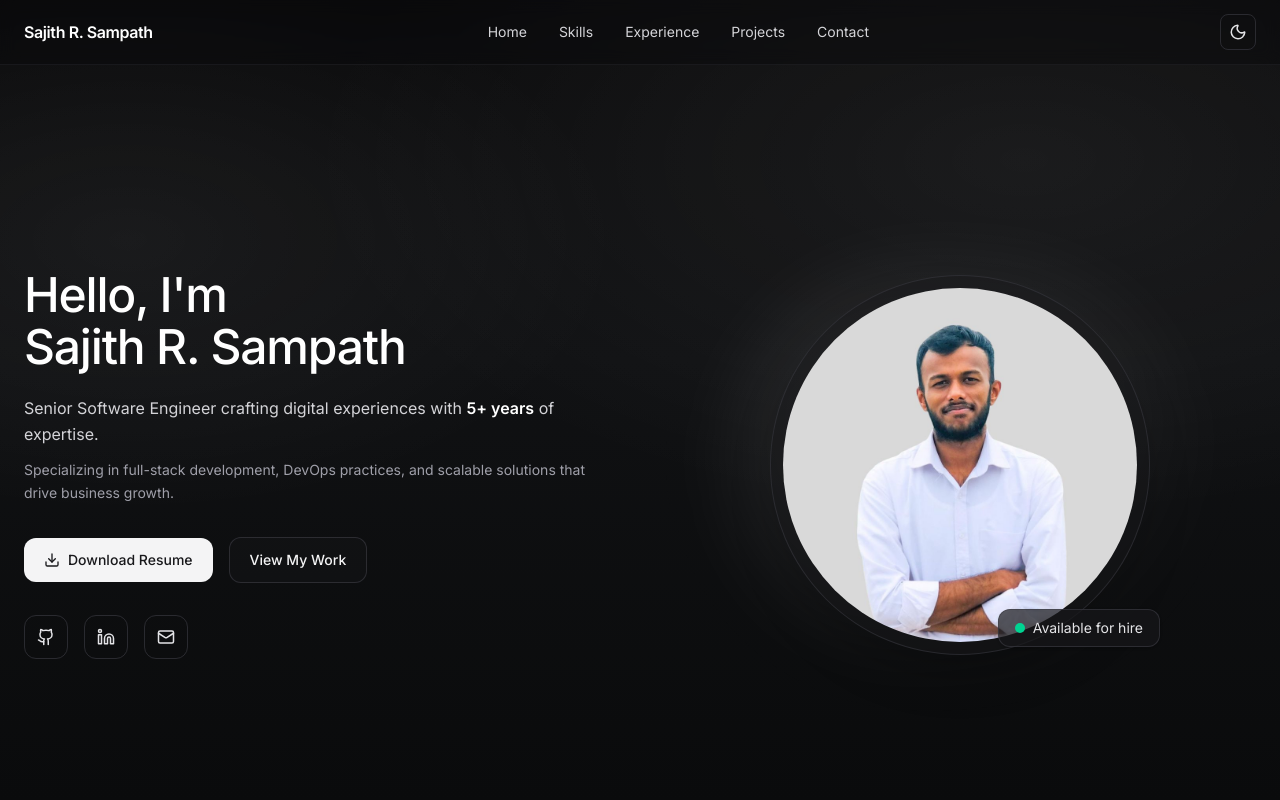
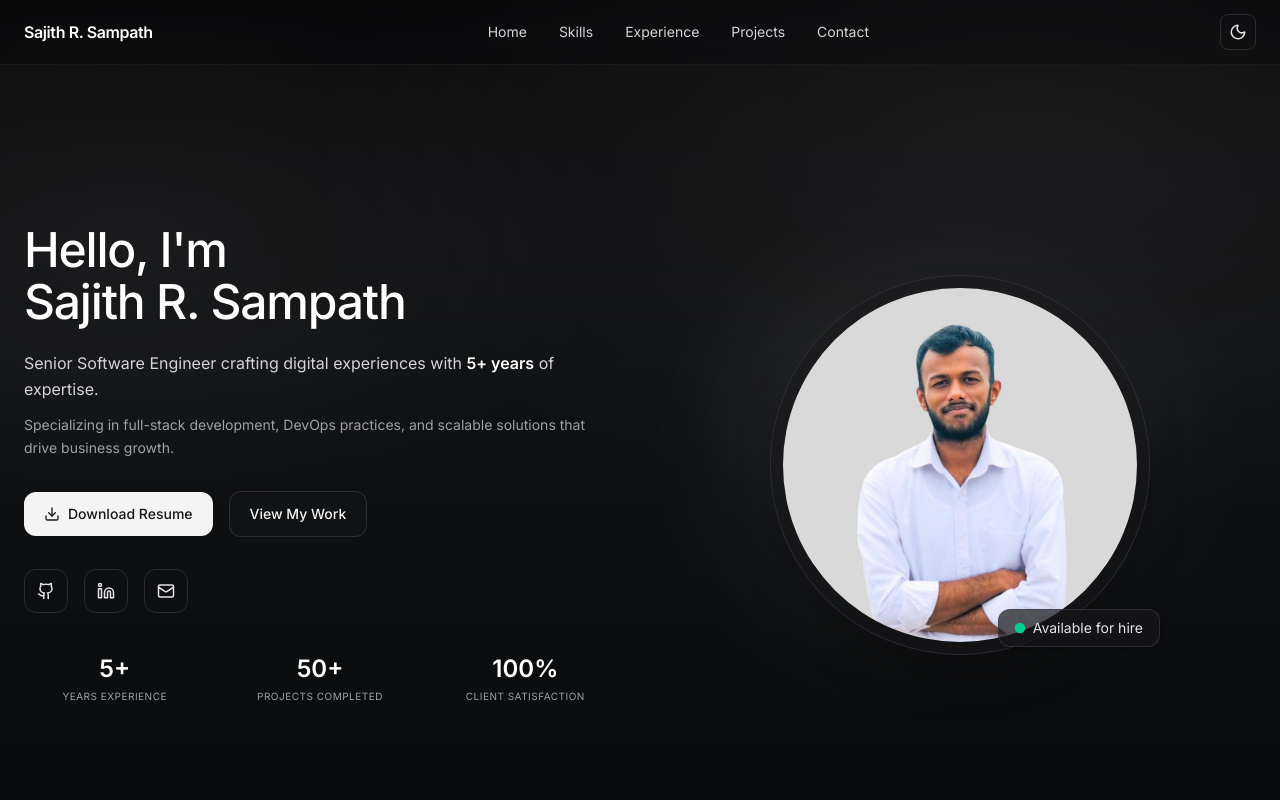
Before and after one commit to sajithcode/sajith-r-sampath-portfolio, a Next.js app: page / in a window 1280 px wide. Shown: the top 800 px of the page. Built offline with nearby package versions, Linux system fonts and the light colour scheme.

Commit message:
feat: add framer-motion for enhanced animations in Hero component

```diff
--- a/app/components/Hero.js
+++ b/app/components/Hero.js
@@ -1,78 +1,212 @@
+"use client";
+
 import Image from "next/image";
 import { ArrowDown, Download, Github, Linkedin, Mail } from "lucide-react";
+import { motion } from "framer-motion";
 
 export default function Hero() {
+  // Animation variants
+  const containerVariants = {
+    hidden: { opacity: 0 },
+    visible: {
+      opacity: 1,
+      transition: {
+        staggerChildren: 0.15,
+        delayChildren: 0.2,
+      },
+    },
+  };
+
+  const itemVariants = {
+    hidden: { opacity: 0, y: 20 },
+    visible: {
+      opacity: 1,
+      y: 0,
+      transition: {
+        duration: 0.6,
+        ease: [0.22, 1, 0.36, 1], // Custom easing
+      },
+    },
+  };
+
+  const imageVariants = {
+    hidden: { opacity: 0, scale: 0.8 },
+    visible: {
+      opacity: 1,
+      scale: 1,
+      transition: {
+        duration: 0.8,
+        ease: [0.22, 1, 0.36, 1],
+      },
+    },
+  };
+
+  const socialVariants = {
+    hidden: { opacity: 0, x: -10 },
+    visible: (i) => ({
+      opacity: 1,
+      x: 0,
+      transition: {
+        delay: 0.8 + i * 0.1,
+        duration: 0.5,
+        ease: [0.22, 1, 0.36, 1],
+      },
+    }),
+  };
+
+  const badgeVariants = {
+    hidden: { opacity: 0, y: 10, scale: 0.9 },
+    visible: {
+      opacity: 1,
+      y: 0,
+      scale: 1,
+      transition: {
+        delay: 1,
+        duration: 0.6,
+        ease: [0.22, 1, 0.36, 1],
+      },
+    },
+  };
+
   return (
     <section className="relative mx-auto max-w-7xl px-4 md:px-6 h-[calc(100vh-3.5rem)] md:h-screen md:min-h-screen flex flex-col justify-center">
       <div className="grid items-center gap-8 md:gap-12 md:grid-cols-2">
         {/* Left: copy */}
-        <div>
-          <h1 className="text-2xl md:text-5xl font-medium tracking-tight text-white">
+        <motion.div
+          variants={containerVariants}
+          initial="hidden"
+          animate="visible"
+        >
+          <motion.h1
+            variants={itemVariants}
+            className="text-2xl md:text-5xl font-medium tracking-tight text-white"
+          >
             Hello, I&apos;m
             <br />
             <span className="block mt-1">Sajith R. Sampath</span>
-          </h1>
+          </motion.h1>
 
-          <p className="mt-4 md:mt-6 text-sm md:text-base text-zinc-300 leading-relaxed">
+          <motion.p
+            variants={itemVariants}
+            className="mt-4 md:mt-6 text-sm md:text-base text-zinc-300 leading-relaxed"
+          >
             Senior Software Engineer crafting digital experiences with{" "}
             <span className="font-semibold text-white">5+ years</span> of
             expertise.
-          </p>
+          </motion.p>
 
-          <p className="mt-2 md:mt-3 text-xs md:text-sm text-zinc-400 leading-relaxed">
+          <motion.p
+            variants={itemVariants}
+            className="mt-2 md:mt-3 text-xs md:text-sm text-zinc-400 leading-relaxed"
+          >
             Specializing in full-stack development, DevOps practices, and
             scalable solutions that drive business growth.
-          </p>
+          </motion.p>
 
           {/* CTAs */}
-          <div className="mt-4 md:mt-8 flex flex-wrap items-center gap-3 md:gap-4">
-            <a
+          <motion.div
+            variants={itemVariants}
+            className="mt-4 md:mt-8 flex flex-wrap items-center gap-3 md:gap-4"
+          >
+            <motion.a
               href="/resume.pdf"
               className="inline-flex items-center gap-2 rounded-xl px-4 py-2 md:px-5 md:py-3 text-xs md:text-sm font-medium bg-zinc-100 text-zinc-900 hover:bg-white transition"
+              whileHover={{ scale: 1.05 }}
+              whileTap={{ scale: 0.95 }}
             >
               <Download size={14} className="md:w-4 md:h-4" />
               Download Resume
-            </a>
-            <a
+            </motion.a>
+            <motion.a
               href="#projects"
               className="inline-flex items-center gap-2 rounded-xl px-4 py-2 md:px-5 md:py-3 text-xs md:text-sm font-medium bg-zinc-900/40 text-zinc-100 hover:bg-zinc-900/60 border border-zinc-700/60 transition"
+              whileHover={{ scale: 1.05 }}
+              whileTap={{ scale: 0.95 }}
             >
               View My Work
-            </a>
-          </div>
+            </motion.a>
+          </motion.div>
 
           {/* Socials */}
           <div className="mt-4 md:mt-8 flex items-center gap-3 md:gap-4">
-            <a
+            <motion.a
               href="https://github.com/sajithcode"
               target="_blank"
               className="grid h-9 w-9 md:h-11 md:w-11 place-items-center rounded-xl border border-zinc-700/60 hover:bg-zinc-900/60 transition"
+              variants={socialVariants}
+              initial="hidden"
+              animate="visible"
+              custom={0}
+              whileHover={{ scale: 1.1, rotate: 5 }}
+              whileTap={{ scale: 0.9 }}
             >
               <Github size={16} className="md:w-[18px] md:h-[18px]" />
-            </a>
-            <a
+            </motion.a>
+            <motion.a
               href="https://www.linkedin.com/in/sajith-r-sampath/"
               target="_blank"
               className="grid h-9 w-9 md:h-11 md:w-11 place-items-center rounded-xl border border-zinc-700/60 hover:bg-zinc-900/60 transition"
+              variants={socialVariants}
+              initial="hidden"
+              animate="visible"
+              custom={1}
+              whileHover={{ scale: 1.1, rotate: 5 }}
+              whileTap={{ scale: 0.9 }}
             >
               <Linkedin size={16} className="md:w-[18px] md:h-[18px]" />
-            </a>
-            <a
+            </motion.a>
+            <motion.a
               href="mailto:sajithsampath721@gmail.com"
               className="grid h-9 w-9 md:h-11 md:w-11 place-items-center rounded-xl border border-zinc-700/60 hover:bg-zinc-900/60 transition"
+              variants={socialVariants}
+              initial="hidden"
+              animate="visible"
+              custom={2}
+              whileHover={{ scale: 1.1, rotate: 5 }}
+              whileTap={{ scale: 0.9 }}
             >
               <Mail size={16} className="md:w-[18px] md:h-[18px]" />
-            </a>
+            </motion.a>
           </div>
-        </div>
+
+          {/* Stats */}
+          <motion.div
+            variants={itemVariants}
+            className="mt-6 md:mt-10 grid grid-cols-3 gap-4 md:gap-6"
+          >
+            <Stat number="5+" label="Years Experience" />
+            <Stat number="50+" label="Projects Completed" />
+            <Stat number="100%" label="Client Satisfaction" />
+          </motion.div>
+        </motion.div>
 
         {/* Right: portrait */}
-        <div className="relative mx-auto flex w-full max-w-[200px] md:max-w-md items-center justify-center md:order-last order-first">
+        <motion.div
+          className="relative mx-auto flex w-full max-w-[200px] md:max-w-md items-center justify-center md:order-last order-first"
+          variants={imageVariants}
+          initial="hidden"
+          animate="visible"
+        >
           {/* soft glow */}
-          <div className="absolute inset-0 -z-10 rounded-full bg-gradient-to-br from-white/10 to-transparent blur-2xl" />
+          <motion.div
+            className="absolute inset-0 -z-10 rounded-full bg-gradient-to-br from-white/10 to-transparent blur-2xl"
+            animate={{
+              scale: [1, 1.1, 1],
+              opacity: [0.5, 0.7, 0.5],
+            }}
+            transition={{
+              duration: 4,
+              repeat: Infinity,
+              ease: "easeInOut",
+            }}
+          />
 
           {/* circular frame */}
-          <div className="relative aspect-square w-full md:w-[85%] rounded-full border border-zinc-700/50 bg-zinc-900/40 p-2 md:p-3 shadow-2xl">
+          <motion.div
+            className="relative aspect-square w-full md:w-[85%] rounded-full border border-zinc-700/50 bg-zinc-900/40 p-2 md:p-3 shadow-2xl"
+            whileHover={{ scale: 1.05, rotate: 2 }}
+            transition={{ duration: 0.3 }}
+          >
             <div className="relative h-full w-full overflow-hidden rounded-full">
               <Image
                 src="/avatar.jpg" // place your image at public/avatar.jpg
@@ -83,16 +217,33 @@ export default function Hero() {
                 priority
               />
             </div>
-          </div>
+          </motion.div>
 
           {/* Availability badge */}
-          <div className="absolute -bottom-2 left-1/2 -translate-x-1/2 md:bottom-2 md:right-6 md:left-auto md:translate-x-0">
+          <motion.div
+            className="absolute -bottom-2 left-1/2 -translate-x-1/2 md:bottom-2 md:right-6 md:left-auto md:translate-x-0"
+            variants={badgeVariants}
+            initial="hidden"
+            animate="visible"
+            whileHover={{ scale: 1.05 }}
+          >
             <span className="inline-flex items-center gap-1.5 md:gap-2 rounded-xl bg-zinc-900/70 px-2.5 py-1.5 md:px-4 md:py-2 text-xs md:text-sm border border-zinc-700/60 shadow">
-              <span className="h-2 w-2 md:h-2.5 md:w-2.5 rounded-full bg-emerald-400"></span>
+              <motion.span
+                className="h-2 w-2 md:h-2.5 md:w-2.5 rounded-full bg-emerald-400"
+                animate={{
+                  scale: [1, 1.2, 1],
+                  opacity: [1, 0.8, 1],
+                }}
+                transition={{
+                  duration: 2,
+                  repeat: Infinity,
+                  ease: "easeInOut",
+                }}
+              ></motion.span>
               Available for hire
             </span>
-          </div>
-        </div>
+          </motion.div>
+        </motion.div>
       </div>
     </section>
   );
--- a/package.json
+++ b/package.json
@@ -8,6 +8,7 @@
     "start": "next start"
   },
   "dependencies": {
+    "framer-motion": "^12.23.24",
     "lucide-react": "^0.546.0",
     "next": "15.5.6",
     "react": "19.1.0",
```
Also changed, not shown: 1 other file (tests, documents, lock files or other folders).
